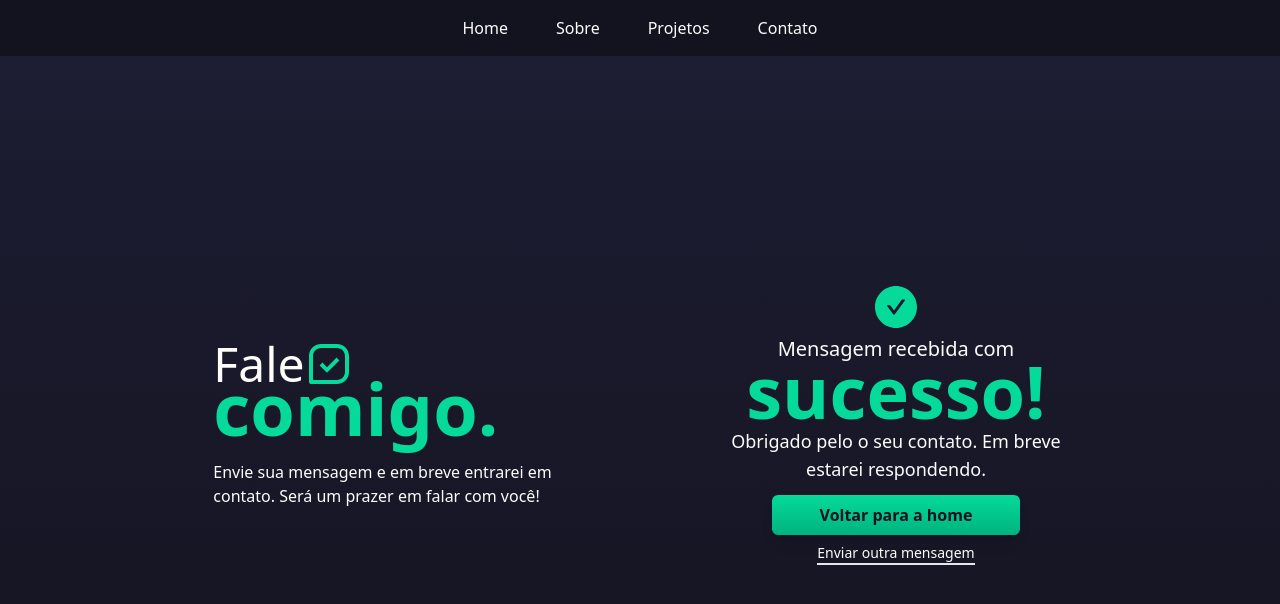
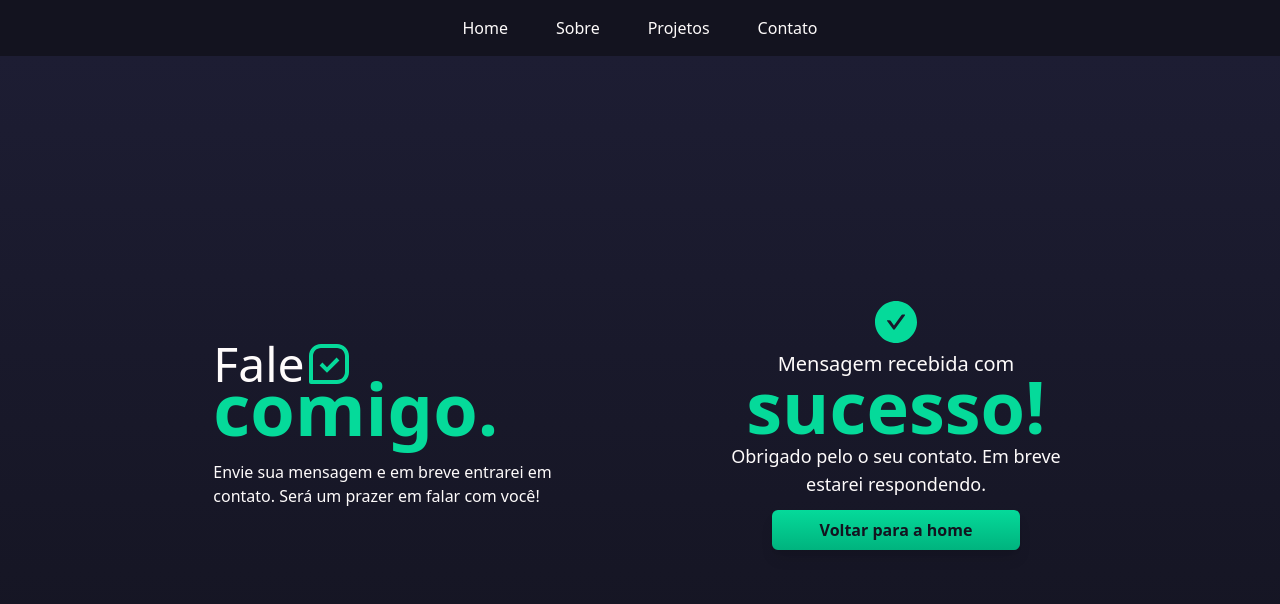
Before and after one commit to andersonDias89/my-site-next, a Next.js app: page /contato in a window 1280 px wide. Both pictures are taken after typing "Sample", "name@example.com", "Sample" into the empty fields and a click on the button "Enviar". Shown: the top 604 px of the page. Built offline with nearby package versions, Linux system fonts and the light colour scheme; no server answers.

Commit message:
eliminando botão de enviar mensagem novamente

```diff
--- a/src/components/Contato/SucessContact.tsx
+++ b/src/components/Contato/SucessContact.tsx
@@ -29,12 +29,6 @@ export function SucessContact() {
                             className="degradeButton text-dark font-extrabold shadow-lg transition-colors mt-3 py-2 px-12 rounded-md">
                             Voltar para a home
                         </button>
-
-                        <div className='text-sm mt-2 border-b-2 hover:text-blueLight transition-colors'>
-                        <Link href={'/contato'}>
-                            <a>Enviar outra mensagem</a>
-                        </Link>
-                        </div>
                     </div>
                 </div>
             </div>
```
